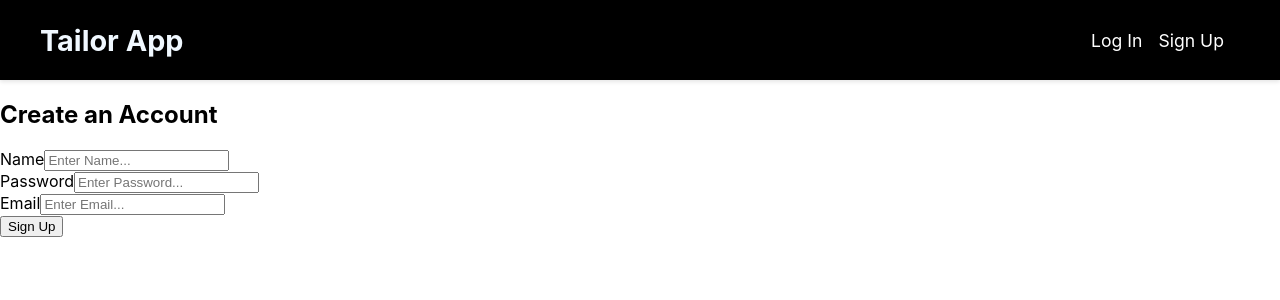
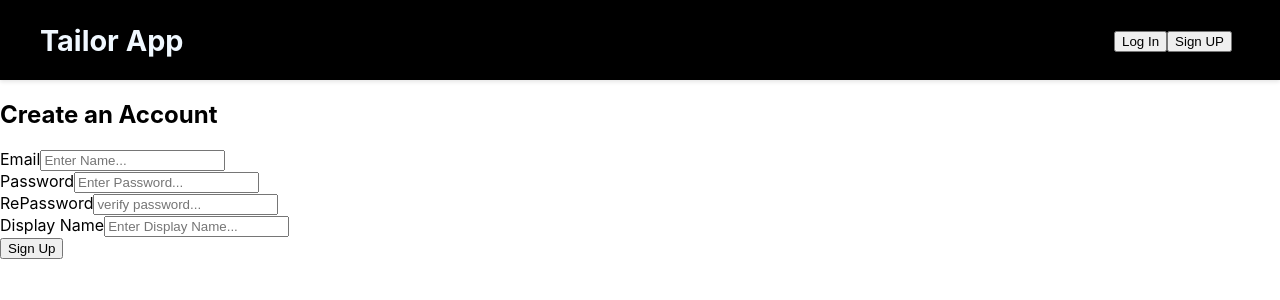
Before and after one commit to Arman-Arzoo/FYP-Tailor-App, a React (Create React App) app in the folder tailor-frontend/: page /signup in a window 1280 px wide. Shown: the top 300 px of the page. Built offline with nearby package versions, Linux system fonts and the light colour scheme; no server answers.

Commit message:
update userRoute.js ,App.js ,autOption.js . login.js and signup.js
complete the authetication of user with data security

```diff
--- a/tailor-frontend/src/App.js
+++ b/tailor-frontend/src/App.js
@@ -28,12 +28,13 @@
 
       const tokenRes = await Axios.post('http://localhost:4000/users/tokenIsValid',null,{headers:{"x-auth-token":token}});
 
+
       if(tokenRes.data){
         const userRes = Axios.get('http://localhost:4000/users/',{headers:{"x-auth-token":token}});
 
         setUserData({
           token,
-          user:userRes.data,
+          user:(await userRes).data
 
         });
       }
--- a/tailor-frontend/src/components/LogIn.js
+++ b/tailor-frontend/src/components/LogIn.js
@@ -1,21 +1,49 @@
 import React from 'react';
+import UserContext from '../context/userContext';
+import {useState,useContext} from 'react';
+import Axios from 'axios';
+import {useHistory} from 'react-router-dom';
 
 
 
 const LogIn = () => {
+
+  const [email ,setEmail] = useState();
+  const [password ,setPassword] = useState();
+
+  const {setUserData} = useContext(UserContext);
+  const history = useHistory();
+
+  const submit =async(e)=>{
+    e.preventDefault();
+    const logInUser = {email,password};
+    const loginRes = await Axios.post("http://localhost:4000/users/login",logInUser);
+
+
+    setUserData({
+      token:loginRes.data.token,
+      user:loginRes.data.user
+    });
+    localStorage.setItem("auth-token",loginRes.data.token);
+    history.push("/")
+
+
+  }
+
+
   return (
     <div>
-       <form >
+       <form onSubmit={submit}>
 
 <div className="form-control">
   <label htmlFor="name">UserName</label>
-  <input type="text" id="username-register"placeholder="Enter User name or Email..."  required/>
+  <input type="text" id="username-login"placeholder="Enter User name or Email..." onChange={(e)=>setEmail(e.target.value)} required/>
 </div>
 
 
 <div className="form-control">
   <label htmlfor="password">Password</label>
-  <input type="password"  id="password-register" placeholder="Enter Password..." required/>
+  <input type="password"  id="password-login" placeholder="Enter Password..." onChange={(e)=>setPassword(e.target.value)} required/>
 </div>
 
 
--- a/tailor-frontend/src/components/SignUp.js
+++ b/tailor-frontend/src/components/SignUp.js
@@ -1,27 +1,65 @@
 import React from 'react';
+import UserContext from '../context/userContext';
+import {useState,useContext} from 'react';
+import Axios from 'axios';
+import {useHistory} from 'react-router-dom';
+
 
 
 
 const SignUp = () => {
+
+  const [email ,setEmail] = useState();
+  const [password ,setPassword] = useState();
+  const [passwordCheck ,setPasswordCheck] = useState();
+  const [displayName,setDisplayName] = useState();
+
+
+  const {setUserData} = useContext(UserContext);
+  const history = useHistory();
+
+  const submit =async(e)=>{
+    e.preventDefault();
+    const newUser = {email,password,passwordCheck,displayName};
+    await Axios.post("http://localhost:4000/users/register",newUser);
+
+    const loginRes = await Axios.post("http://localhost:4000/users/login",{
+      email,
+      password
+    });
+    setUserData({
+      token:loginRes.data.token,
+      user:loginRes.data.user
+    });
+    localStorage.setItem("auth-token",loginRes.data.token);
+    history.push("/")
+
+
+  }
   return (
     <div>
       <h2>Create an Account</h2>
-      <form >
+      <form onSubmit={submit} >
 
         <div className="form-control">
-          <label htmlFor="name">Name</label>
-          <input type="text" id="username-register" placeholder="Enter Name..."  required/>
+          <label htmlFor="username-register">Email</label>
+          <input type="email" id="username-register" placeholder="Enter Name..." onChange={(e)=>setEmail(e.target.value)} required/>
         </div>
 
 
         <div className="form-control">
-          <label htmlfor="password">Password</label>
-          <input type="password" id="password-register" placeholder="Enter Password..." required/>
+          <label htmlfor="password-register">Password</label>
+          <input type="password" id="password-register" placeholder="Enter Password..." onChange={(e)=>setPassword(e.target.value)} required/>
+          <br/>
+          <label htmlfor="password-register">RePassword</label>
+          <input type="password" id="password-check" placeholder="verify password..."onChange={(e)=>setPasswordCheck(e.target.value)} required/>
         </div>
 
+
+
         <div className="form-control">
-          <label htmlfor="Email">Email</label>
-          <input type="Email"  id="email  -register" placeholder="Enter Email..." required/>
+          <label htmlfor="displayName-register">Display Name</label>
+          <input type="text"  id="email-register" placeholder="Enter Display Name..." onChange={(e)=>setDisplayName(e.target.value)} required/>
         </div>
 
 
--- a/tailor-frontend/src/components/authOption.js
+++ b/tailor-frontend/src/components/authOption.js
@@ -1,14 +1,42 @@
-import React from 'react';
-import { Link } from "react-router-dom";
+import React, { useContext } from 'react';
+import {useHistory} from 'react-router-dom';
+import UserContext from '../context/userContext'
+
 
 
 
 const AuthOption = () => {
+    let history = useHistory();
+    const {userData, setUserData} = useContext(UserContext);
+
+    const register = ()=> history.push("/signup");
+    const login = ()=> history.push("/login");
+    const logOut = ()=>{
+        setUserData({
+            token: undefined,
+            user:undefined
+        });
+        localStorage.setItem("auth-token", "")
+    };
+
     return (
 
         <div className="headerLink" >
-            < Link to='/login'>Log In</Link>
-            < Link to='/signup'>Sign Up</Link>
+            {
+                userData.user ?(
+                    <button onClick={logOut}> Log Out</button>
+
+                ):
+                (
+                    <>
+                    <button onClick={login}> Log In</button>
+                    <button onClick={register}> Sign UP</button>
+                    </>
+                )
+
+            }
+
+
         </div>
     )
 
```
Also changed, not shown: 1 other file (tests, documents, lock files or other folders).
